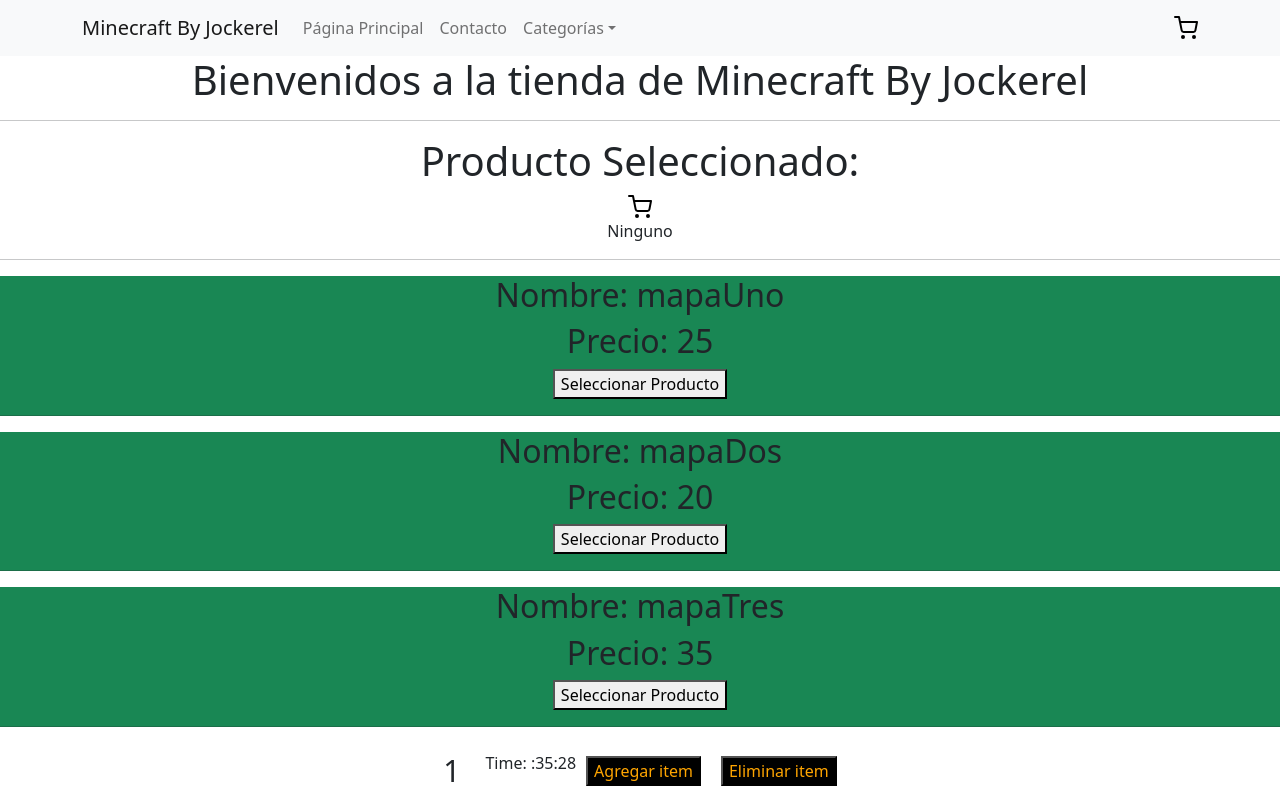
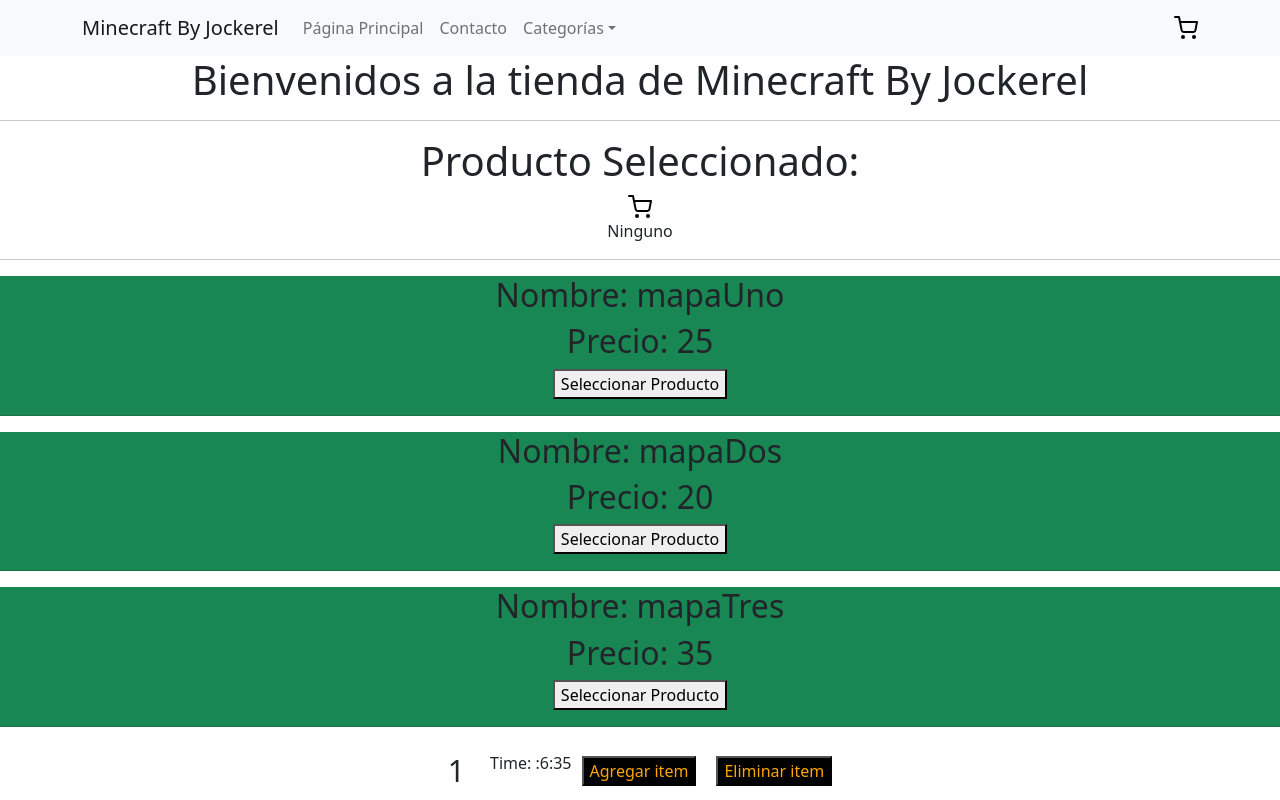
Before and after one commit to lubermudezz/e-commerce, a React (Create React App) app: page / in a window 1280 px wide. Both pictures are taken after a click on the button "Agregar item". Built offline with nearby package versions, Linux system fonts and the light colour scheme.

Commit message:
desafio 31.1

```diff
--- a/src/App.js
+++ b/src/App.js
@@ -14,13 +14,12 @@
     const date = new Date();
     const hour = date.getHours ();
     const minute = date.getMinutes();
-    const seconds = date.getSeconds ();
-    setDate({hour, minute, seconds})
+    setDate({hour, minute})
     setCount(count +1)
   };
   const discount = () => {setCount(count -1)}
   const printDate= () => {
-    return <p> Time: {date.day}:{date.minute}:{date.seconds} </p>
+    return <p> Time: {date.day}:{date.hour}:{date.minute} </p>
   }
   return (
     <div>
```
